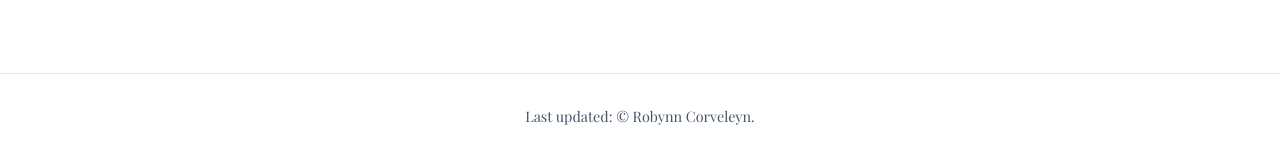
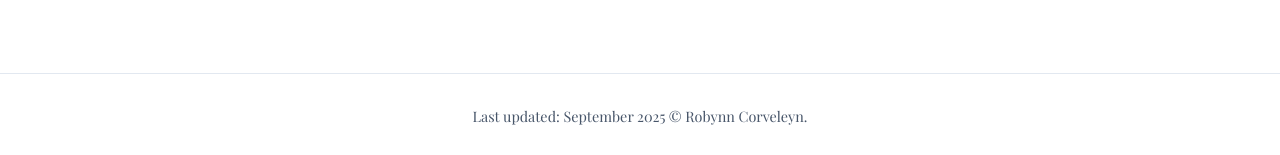
Before and after one commit to robynn-corveleyn/robynn-corveleyn.github.io, a Jekyll site: the page built from index.html, in a window 1280 px wide. Shown: the part 1017-1172 px from the top of the page. Built offline with Jekyll 4.4.1, drawn with Linux system fonts in a browser that asks for light colours.

Commit message:
Update default.html

```diff
--- a/_layouts/default.html
+++ b/_layouts/default.html
@@ -47,7 +47,7 @@
   </main>
 
   <footer>
-    <p>Last updated: {{ site.data.site-updated.last_updated }} © Robynn Corveleyn.</p>
+    <p>Last updated: September 2025 © Robynn Corveleyn.</p>
   </footer>
 <script src="{{ '/assets/js/script.js' | relative_url }}"></script>
 <script src="{{ '/assets/js/lightbox-plus-jquery.js' | relative_url }}"></script>
```
